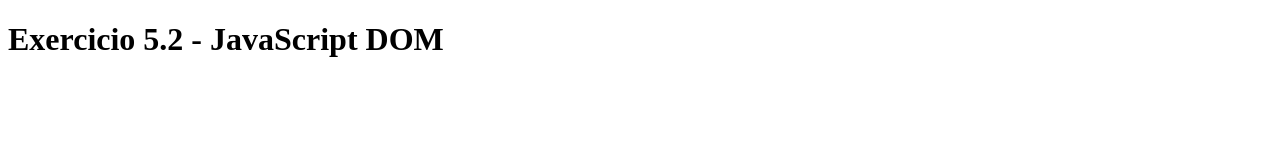
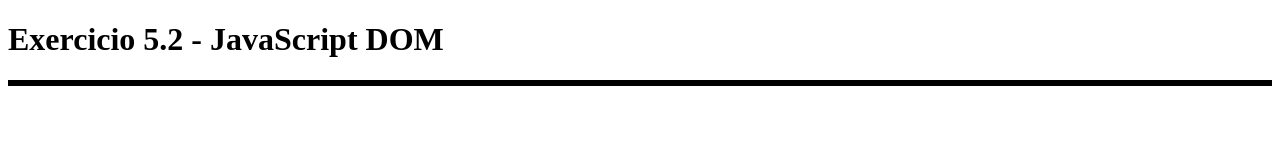
Before and after one commit to sfsnascimento/trybe-exercises, a plain HTML site: page fundamentos/bloco-5-javascript-dom-eventos-e-web-storage/dia-2-javascript-trabalhando-com-elementos/index.html in a window 1280 px wide. Drawn offline with Linux system fonts and the light colour scheme.

Commit message:
Adiciona a tag div com a classe main content

```diff
--- a/fundamentos/bloco-5-javascript-dom-eventos-e-web-storage/dia-2-javascript-trabalhando-com-elementos/index.html
+++ b/fundamentos/bloco-5-javascript-dom-eventos-e-web-storage/dia-2-javascript-trabalhando-com-elementos/index.html
@@ -57,10 +57,16 @@
   </head>
   <body>
     <script>
+      // Adicione a tag h1 com o texto Exercício 5.2 - JavaScript DOM como filho da tag body ;
       let filho = document.createElement('h1');
       document.body.appendChild(filho);
       filho.innerText = 'Exercicio 5.2 - JavaScript DOM';
 
+      // Adicione a tag div com a classe main-content como filho da tag body ;
+      let filhoDiv = document.createElement('div');
+      document.body.appendChild(filhoDiv);
+      filhoDiv.className = 'main-content';
+
     </script>
   </body>
 </html>
```
